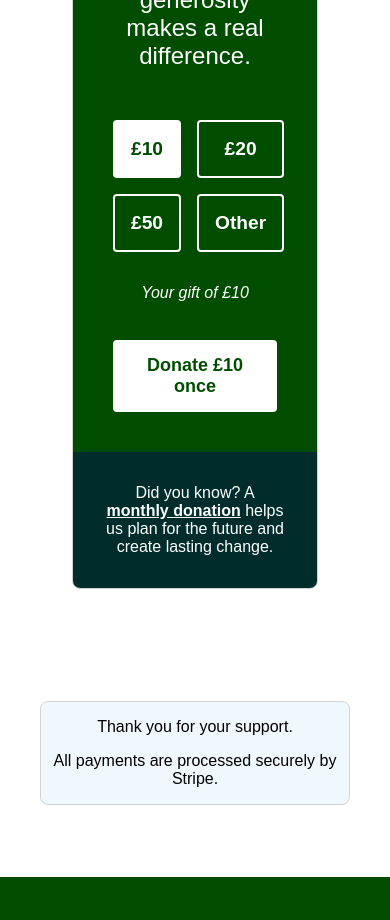
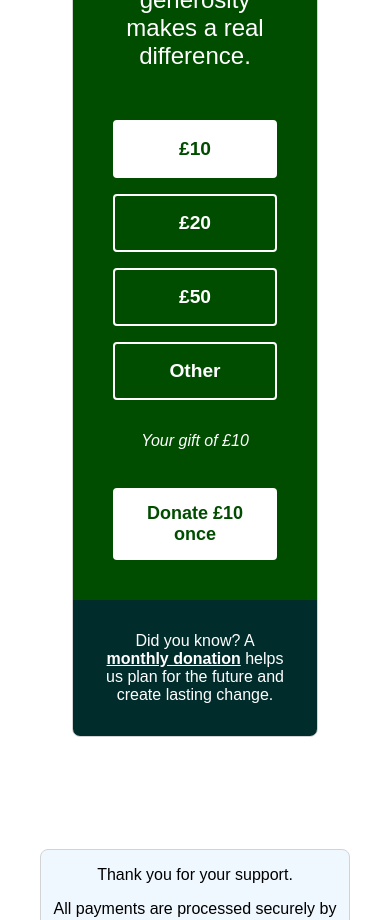
Before and after one commit to Younes-22/UKNAT-Website, a React (Vite) app: page /donate in a window 390 px wide. Shown: the part 1900-2820 px from the top of the page. Built offline with nearby package versions, Linux system fonts and the light colour scheme.

Commit message:
fixed css

```diff
--- a/src/css/DonationSelector.css
+++ b/src/css/DonationSelector.css
@@ -114,7 +114,7 @@
 /* --- Responsive Design for Smaller Screens --- */
 @media (max-width: 768px) {
   .amount-selector {
-    /* Creates a neat 2x2 grid on mobile when 4 buttons are present */
-    grid-template-columns: 1fr 1fr;
+    /* Each button will now take the full width, stacking them vertically. */
+    grid-template-columns: 1fr;
   }
 }
```
